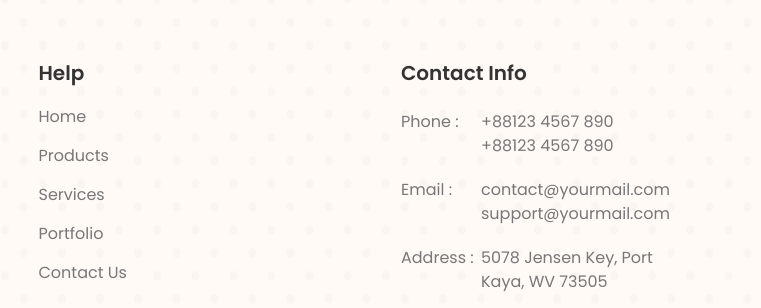
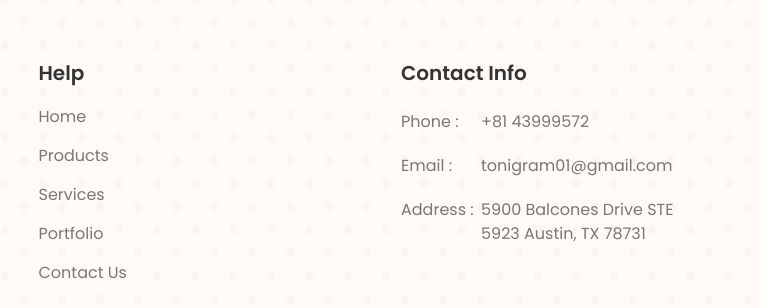
Before and after one commit to wardolph/web-tonygram, a plain HTML site: page index.html in a window 1280 px wide. Shown: the part 4970-5278 px from the top of the page, 519-1280 px from the left. Drawn offline with Linux system fonts and the light colour scheme; files whose address does not match are found by name.

Commit message:
Update contact detail in footer

```diff
--- a/index.html
+++ b/index.html
@@ -1155,8 +1155,7 @@
                                     <div class="single-footer-info mt-20">
                                         <span>Phone :</span>
                                         <div class="footer-info-content">
-                                            <p>+88123 4567 890</p>
-                                            <p>+88123 4567 890</p>
+                                            <p>+81 43999572</p>
                                         </div>
                                     </div> <!-- single footer info -->
                                 </li>
@@ -1164,8 +1163,7 @@
                                     <div class="single-footer-info mt-20">
                                         <span>Email :</span>
                                         <div class="footer-info-content">
-                                            <p>contact@yourmail.com</p>
-                                            <p>support@yourmail.com</p>
+                                            <p>tonigram01@gmail.com</p>
                                         </div>
                                     </div> <!-- single footer info -->
                                 </li>
@@ -1173,7 +1171,7 @@
                                     <div class="single-footer-info mt-20">
                                         <span>Address :</span>
                                         <div class="footer-info-content">
-                                            <p>5078 Jensen Key, Port Kaya, WV 73505</p>
+                                            <p>5900 Balcones Drive STE 5923 Austin, TX 78731</p>
                                         </div>
                                     </div> <!-- single footer info -->
                                 </li>
```
